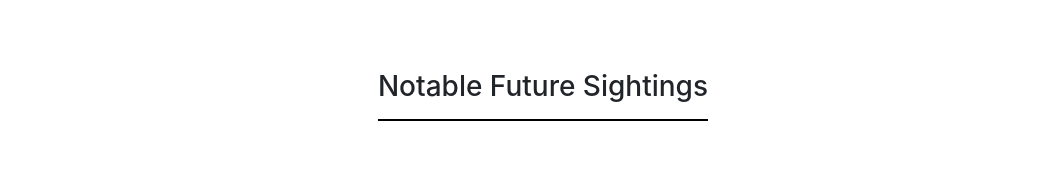
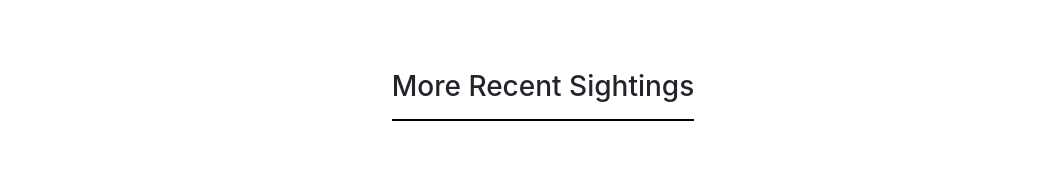
Before and after one commit to kylebkumar/MythProject, a plain HTML site: page Maps.html in a window 1280 px wide. Shown: the part 1758-1937 px from the top of the page, without its empty margins (97-1141 px from the left). Drawn offline with nearby package versions, Linux system fonts and the light colour scheme.

Commit message:
Formatting the Maps Page

```diff
--- a/Maps.html
+++ b/Maps.html
@@ -83,7 +83,7 @@
         <p>Cuero, TX was the start of the global popularity of the mysterious cryptid. After another supposed Chupacabra attack, American news outlets blew the monster into global popularity, and unleashed a chain of reported sightings across the globe (Lewis).</p>
     </div>
 
-    <h3 style="margin:50px auto; width:fit-content; max-width:75%;">Notable Future Sightings <hr style="border:1px solid black"/> </h3>
+    <h3 style="margin:50px auto; width:fit-content; max-width:75%;">More Recent Sightings <hr style="border:1px solid black"/> </h3>
 
     <div class="map-holder">
         <p>Since the Cuero attacks, reports have been made as far into North America as the forests of Maine. In the North, the animal is characterized as a hairless, coyote-like creature that does not have spines on its back (Diffee, Than).</p>
```
